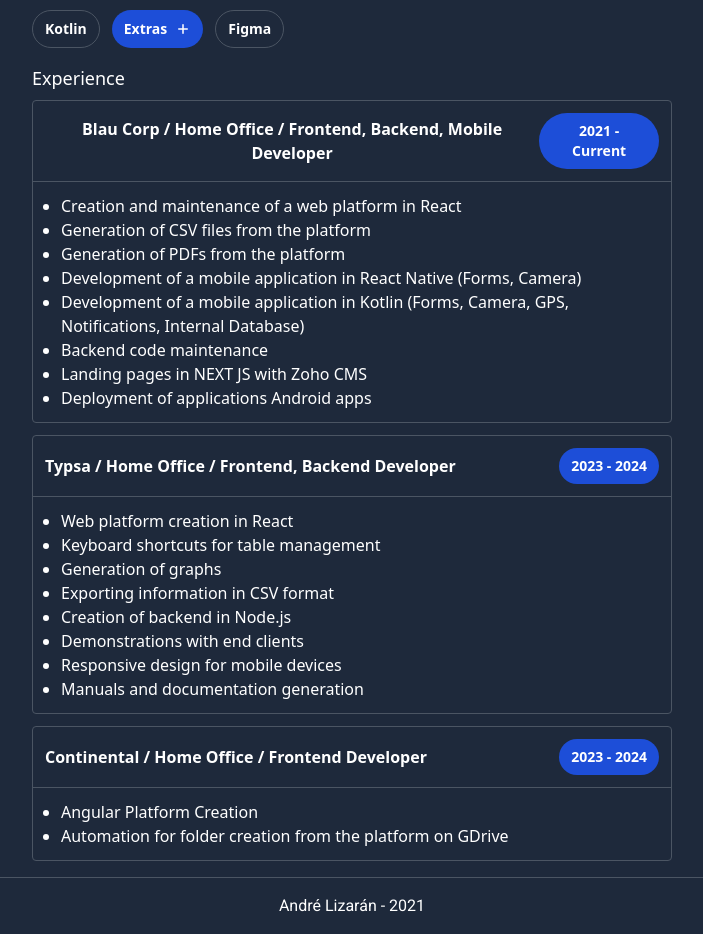
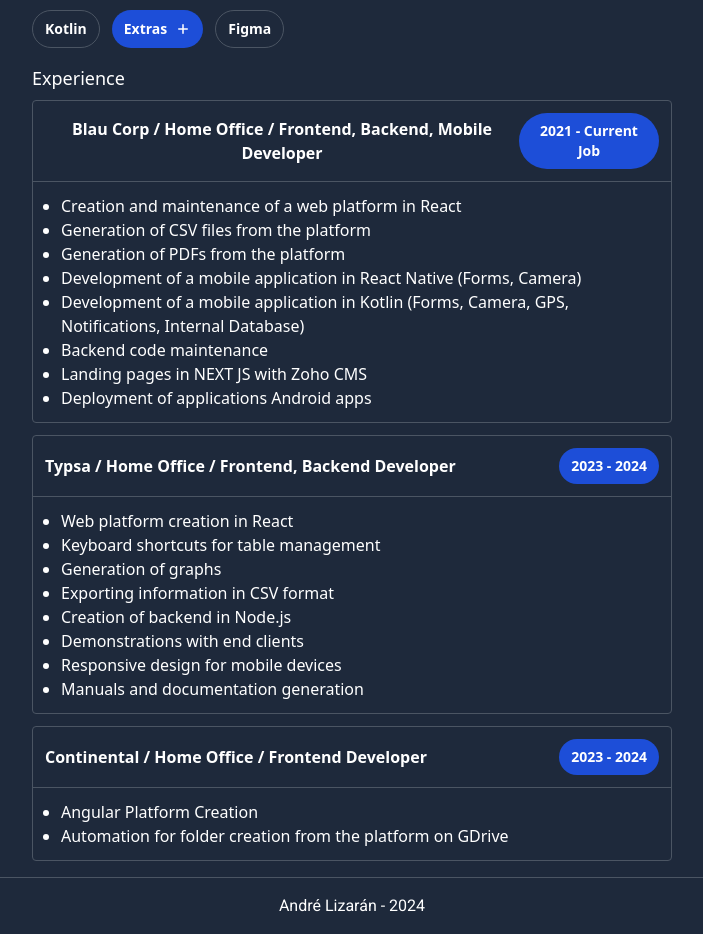
Before and after one commit to andrelizarandev/briefcase-2024-frontend, a Next.js app: page / in a window 1280 px wide. Shown: the part 676-1610 px from the top of the page, without its empty margins (288-991 px from the left). Built offline with nearby package versions, Linux system fonts and the light colour scheme; no server answers.

Commit message:
Update page.tsx

```diff
--- a/src/app/page.tsx
+++ b/src/app/page.tsx
@@ -347,7 +347,7 @@
 
     <div className={`${ColorsClasses.borderTopGrayColor} ${ColorsClasses.bgColor} py-4 text-white`}>
 
-      <p className='text-center'>André Lizarán - 2021</p>
+      <p className='text-center'>André Lizarán - 2024</p>
 
     </div>
 
@@ -427,7 +427,7 @@
 
 const blauCorpExperience: ExperienceData = {
   titulo: "Blau Corp / Home Office / Frontend, Backend, Mobile Developer",
-  periodo: "2021 - Current",
+  periodo: "2021 - Current Job",
   activities: [
     "Creation and maintenance of a web platform in React",
     "Generation of CSV files from the platform",
```
